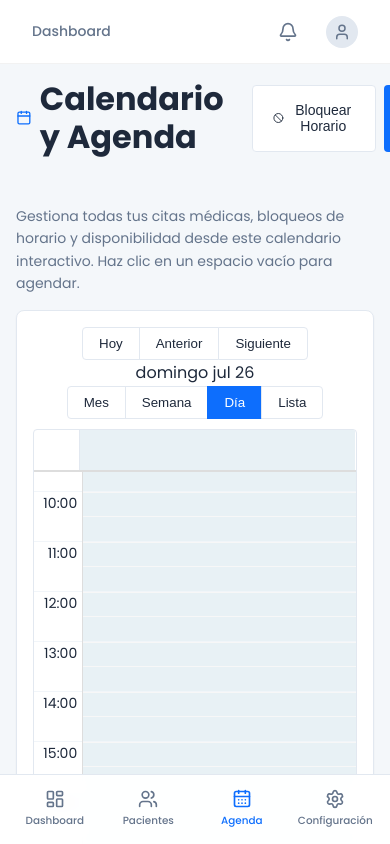
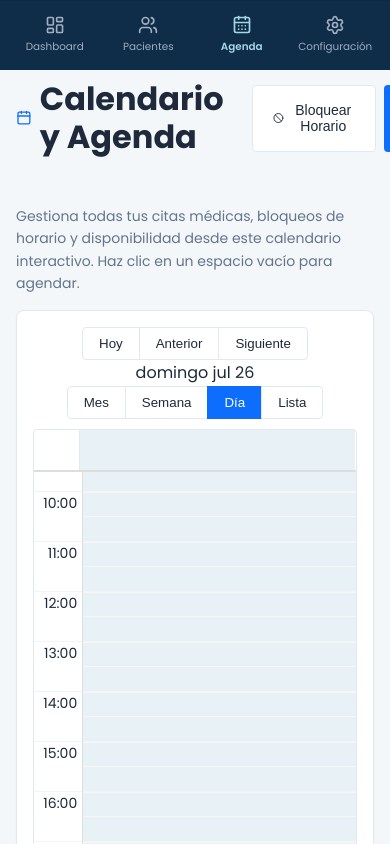
Before and after one commit to Danieleduardo2/Odonto-club, a Next.js app: page /agenda in a window 390 px wide. Shown: the top 844 px of the page. Built offline with nearby package versions, Linux system fonts and the light colour scheme; no server answers; the database is empty.

Commit message:
fix: Restore original collapsible sidebar and append mobile rules properly

```diff
--- a/src/components/Sidebar.module.css
+++ b/src/components/Sidebar.module.css
@@ -1,85 +1,150 @@
 .sidebar {
-  width: 250px;
-  background-color: var(--sidebar-bg);
-  border-right: 1px solid var(--border);
+  width: 120px;
+  background-color: var(--bg-sidebar);
+  height: 100vh;
+  padding: 1.5rem 0;
   display: flex;
   flex-direction: column;
-  padding: 1.5rem 1rem;
-  color: var(--text-main);
-  transition: all 0.3s ease;
   z-index: 50;
+  transition: width 0.4s cubic-bezier(0.2, 0, 0, 1); /* Maintained liquid bounce but faster */
+  overflow: hidden;
+  position: sticky;
+  top: 0;
+  border-right: 1px solid rgba(0,0,0,0.1);
+}
+
+.sidebar:hover {
+  width: 290px;
 }
 
 .logoContainer {
-  margin-bottom: 2rem;
-  padding-left: 0.5rem;
+  display: flex;
+  align-items: center;
+  margin-bottom: 2.5rem;
+  padding: 0 1.5rem;
+  white-space: nowrap;
 }
 
 .logoText {
-  font-size: 1.5rem;
+  color: white;
   font-weight: 700;
-  color: #0f2c49;
-  letter-spacing: -0.5px;
+  font-size: 1.25rem;
+  letter-spacing: 0.5px;
+  opacity: 0;
+  transform: translateX(-15px);
+  transition: all 0.3s ease;
+  white-space: nowrap;
+}
+
+.bottomLogoContainer {
+  margin-top: auto;
+  display: flex;
+  justify-content: flex-start;
+  padding: 0 0 0 0.5rem;
+  margin-bottom: 1rem;
+}
+
+.logoIconBottom {
+  min-width: 104px;
+  height: 104px;
+  display: flex;
+  align-items: center;
+  justify-content: center;
+  border-radius: 50%;
+  overflow: hidden;
+  transition: transform 0.3s ease;
+}
+
+.sidebar:hover .logoIconBottom {
+  transform: scale(1.05);
+}
+
+.logoIcon {
+  min-width: 64px;
+  height: 64px;
+  display: flex;
+  align-items: center;
+  justify-content: center;
+  margin-right: 1rem;
+  border-radius: 50%;
+  overflow: hidden;
 }
 
 .logoText span {
+  font-weight: 300;
+  font-size: 0.75rem;
   display: block;
-  font-size: 0.7rem;
-  font-weight: 400;
-  color: #64748b;
-  letter-spacing: 0;
-  margin-top: 0.2rem;
+  opacity: 0.8;
+  letter-spacing: 0px;
+  margin-top: -2px;
+}
+
+.sidebar:hover .logoText {
+  opacity: 1;
+  transform: translateX(0);
 }
 
 .nav {
   display: flex;
   flex-direction: column;
-  gap: 0.5rem;
+  gap: 0.25rem;
+  padding: 0 1rem;
 }
 
 .navItem {
   display: flex;
   align-items: center;
-  gap: 0.75rem;
-  padding: 0.75rem 1rem;
-  border-radius: var(--radius-md);
-  color: var(--text-muted);
+  padding: 0.75rem;
+  border-radius: 6px;
+  color: #a0aec0;
   text-decoration: none;
-  font-weight: 500;
+  min-width: 230px;
   transition: all 0.2s ease;
+  background: transparent;
 }
 
 .navItem:hover {
-  background-color: #f1f5f9;
-  color: var(--text-main);
+  color: white;
 }
 
+/* Collapsed state: no background, distinct icon color */
 .active {
-  background-color: var(--primary);
-  color: white !important;
-  box-shadow: 0 4px 12px rgba(13, 110, 253, 0.2);
+  background: transparent;
+  color: white;
+}
+
+.active .icon {
+  color: #A5D6E6; /* Light blue to stand out when collapsed */
+}
+
+/* Expanded state: light blue background, dark text/icon */
+.sidebar:hover .active {
+  background: #A5D6E6;
+  color: #0f2c49 !important;
+  font-weight: 600;
+}
+
+.sidebar:hover .active .icon {
+  color: #0f2c49;
 }
 
 .icon {
+  min-width: 32px;
   display: flex;
-  align-items: center;
   justify-content: center;
+  margin-right: 0.75rem;
 }
 
-.bottomLogoContainer {
-  display: flex;
-  justify-content: center;
-  align-items: center;
-  padding-top: 2rem;
+.text {
+  font-size: 0.95rem;
+  opacity: 0;
+  transform: translateX(-10px);
+  transition: all 0.3s ease;
 }
 
-.logoIconBottom {
-  opacity: 0.6;
-  transition: opacity 0.3s ease;
-}
-
-.logoIconBottom:hover {
+.sidebar:hover .text {
   opacity: 1;
+  transform: translateX(0);
 }
 
 /* MOBILE RESPONSIVE: Bottom Navigation Bar */
@@ -88,20 +153,24 @@
     position: fixed;
     bottom: 0;
     left: 0;
-    width: 100%;
-    height: 70px;
+    width: 100% !important;
+    height: 70px !important;
     border-right: none;
-    border-top: 1px solid var(--border);
+    border-top: 1px solid rgba(0,0,0,0.1);
     flex-direction: row;
     padding: 0;
     justify-content: space-around;
     align-items: center;
-    background-color: rgba(255, 255, 255, 0.95);
-    backdrop-filter: blur(10px);
+    background-color: var(--bg-sidebar);
+    z-index: 100;
+  }
+
+  .sidebar:hover {
+    width: 100% !important;
   }
 
   .logoContainer, .bottomLogoContainer {
-    display: none;
+    display: none !important;
   }
 
   .nav {
@@ -117,20 +186,38 @@
     padding: 0.5rem;
     gap: 0.25rem;
     flex: 1;
+    min-width: auto;
     text-align: center;
+    justify-content: center;
   }
 
-  .navItem .text {
+  .text {
     font-size: 0.65rem;
+    opacity: 1 !important;
+    transform: none !important;
+    transition: none;
+    display: block;
+  }
+
+  .sidebar:hover .text {
+    transform: none !important;
+  }
+
+  .icon {
+    margin-right: 0;
   }
 
   .active {
-    background-color: transparent;
-    color: var(--primary) !important;
-    box-shadow: none;
+    background-color: transparent !important;
+    color: #A5D6E6 !important;
   }
 
-  .active .icon {
-    color: var(--primary);
+  .sidebar:hover .active {
+    background-color: transparent !important;
+    color: #A5D6E6 !important;
+  }
+
+  .sidebar:hover .active .icon {
+    color: #A5D6E6 !important;
   }
 }
```
